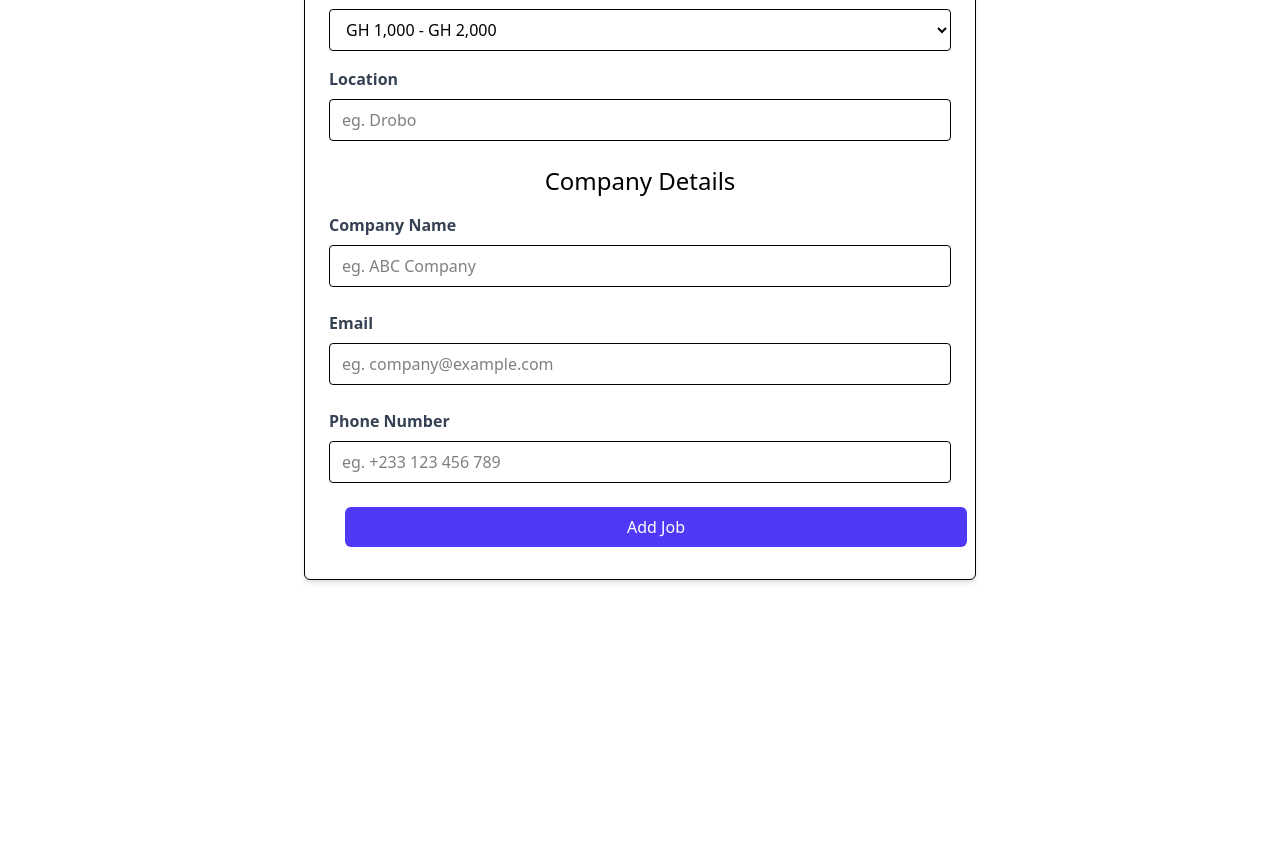
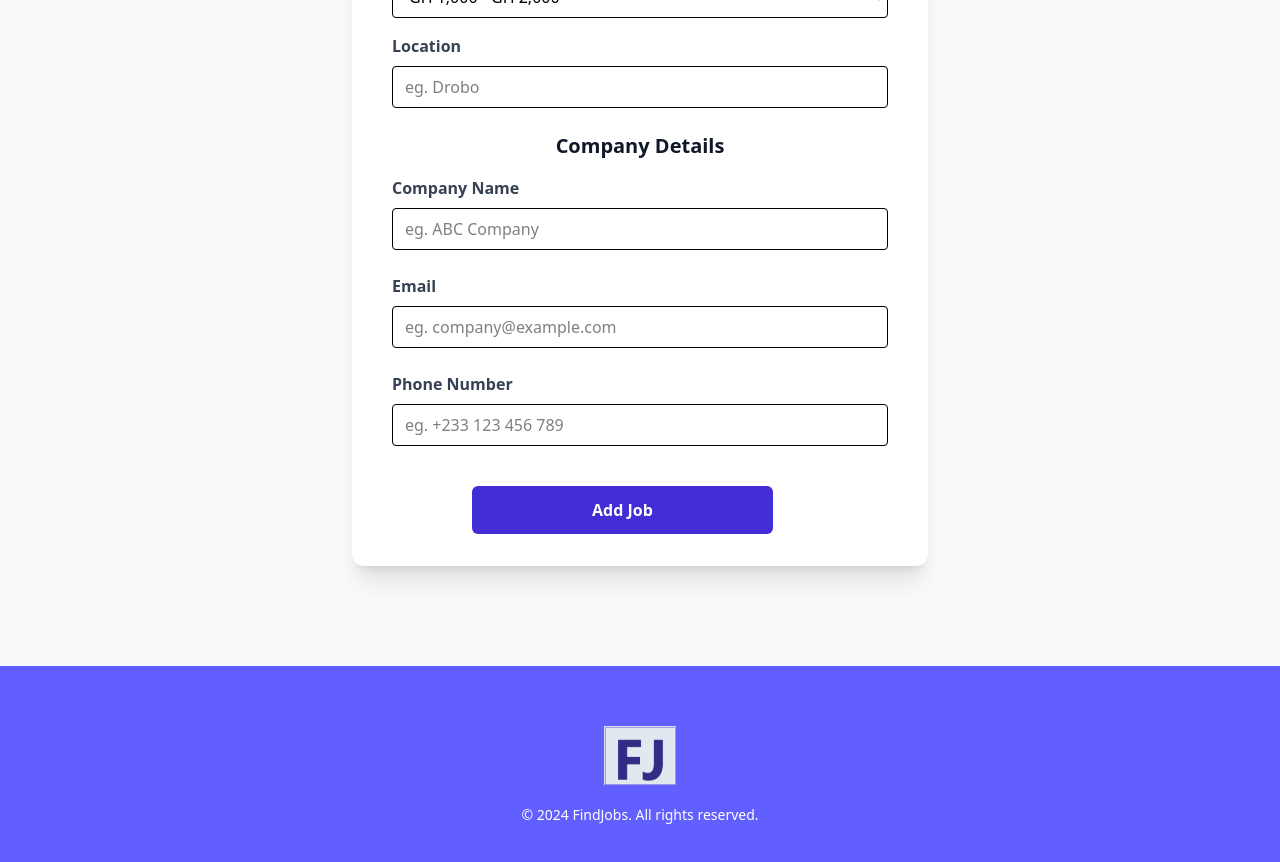
Before and after one commit to AsieduAmos/Jaman-Jobs, a React (Vite) app: page /addjob in a window 1280 px wide. Shown: the part 600-1462 px from the top of the page. Before the commit the page ends 1276 px from the top, so only its background shows below. Built offline with nearby package versions, Linux system fonts and the light colour scheme.

Commit message:
AddJob stylled

```diff
--- a/src/components/Foot.jsx
+++ b/src/components/Foot.jsx
@@ -5,7 +5,7 @@ const Foot = () => {
   return (
     <>
 
-    <footer className='bg-indigo-500 text-white py-10 lg:mt-15 mt-30 lg:w-full w-6xl'>
+    <footer className='bg-indigo-500 text-white py-10 lg:mt-10 mt-30 lg:w-full w-6xl'>
         <div className='flex items-center justify-center lg:my-5 my-15 pointer-events-none select-none'>
        <img className='lg:w-18 w-30'src={FJ} alt="" />
     </div>
--- a/src/pages/AddJob.jsx
+++ b/src/pages/AddJob.jsx
@@ -1,13 +1,15 @@
 import React from 'react'
+import Foot from '../components/Foot'
 
 const AddJob = () => {
   return (
     <>
-    <section>
-      <div className='container m-auto max-w-2xl py-24'>
-        <div className='bg-white px-6 py-8 mb-4 shadow-md rounded-md border m-4 md:m-0'>
+    <section className='bg-gray-50'>
+      <div className='container m-auto max-w-xl py-15'>
+        <div className='bg-white px-10 py-8 mb-4 shadow-xl rounded-xl  m-2 md:m-0'>
            <form >
-             <h3 className='text-2xl text-center font-semibold mb-5'>Add New Job</h3>
+             <h3 className='text-2xl text-center text-gray-900 font-bold mb-6'>Add New Job</h3>
+
               <div className='mb-4'>
                 <label htmlFor="type"
                 className='block text-gray-700 font-bold mb-2'>
@@ -61,6 +63,7 @@ const AddJob = () => {
                     <option value="GH 1,000 - GH 2,0000">GH 1,000 - GH 2,000</option>
                     <option value="GH 2,000 - GH 4,000">GH 2,000 - GH 4,000</option>
                     <option value="GH 4,000 - GH 6,000">GH 4,000 - GH 6,000</option>
+                    <option value="GH 7,000 - GH 9,000">GH 4,000 - GH 6,000</option>
                     <option value="Negotiable">Negotiable</option>
                   </select>
 
@@ -77,7 +80,7 @@ const AddJob = () => {
                  required
                 />
               </div>
-              <h2 className='text-2xl mb-4 text-center'>Company Details</h2>
+              <h2 className='text-xl font-semibold text-gray-900 mb-4 text-center'>Company Details</h2>
 
               <div className='mb-4'>
                 <label
@@ -125,17 +128,20 @@ const AddJob = () => {
                  required
                 />
               </div>
+
               <button type='submit'
               className='
-               bg-indigo-600 text-white
+               bg-indigo-700 text-white font-bold
                px-30 rounded-md
-               hover:bg-indigo-800 mx-4 py-2 w-full'>
+               hover:bg-indigo-800 mx-20 mt-4 py-3'>
                 Add Job
                </button>
            </form>
         </div>
       </div>
+       <Foot />
    </section>
+
     </>
   )
 }
```
